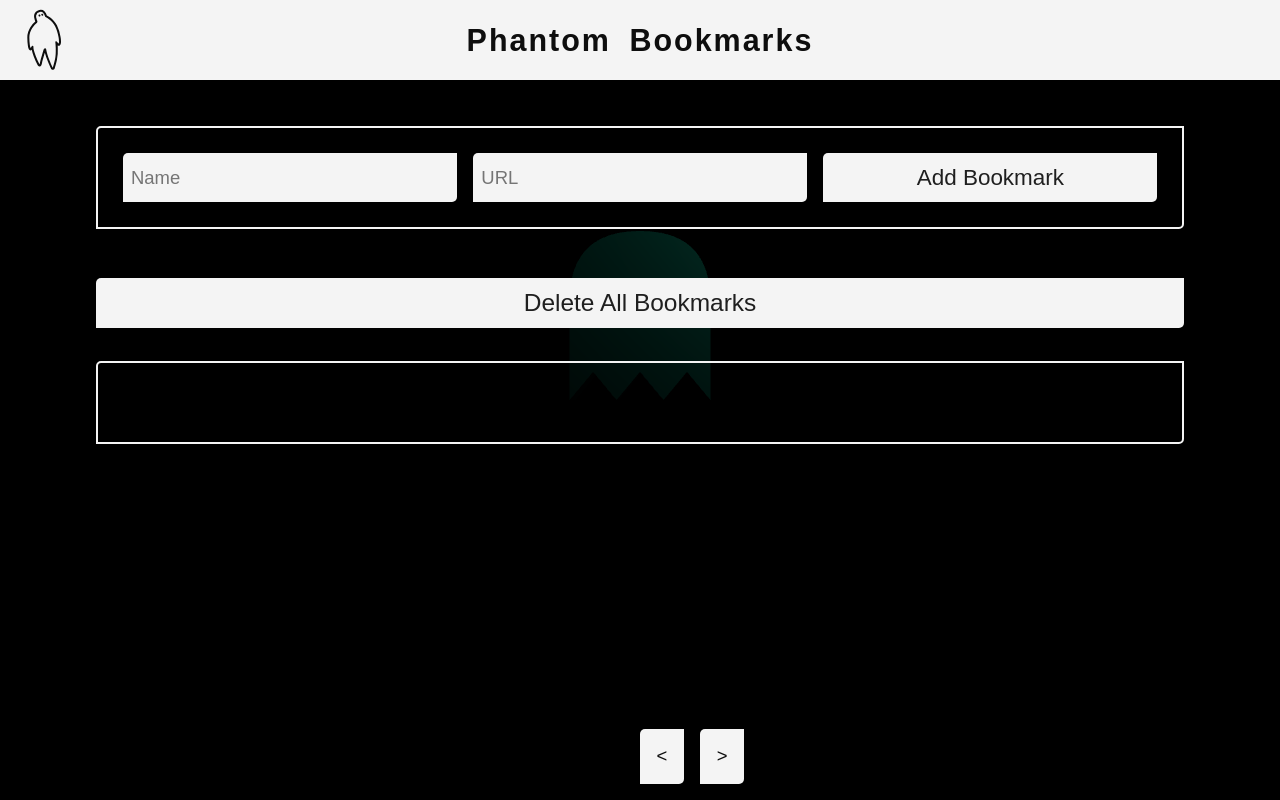
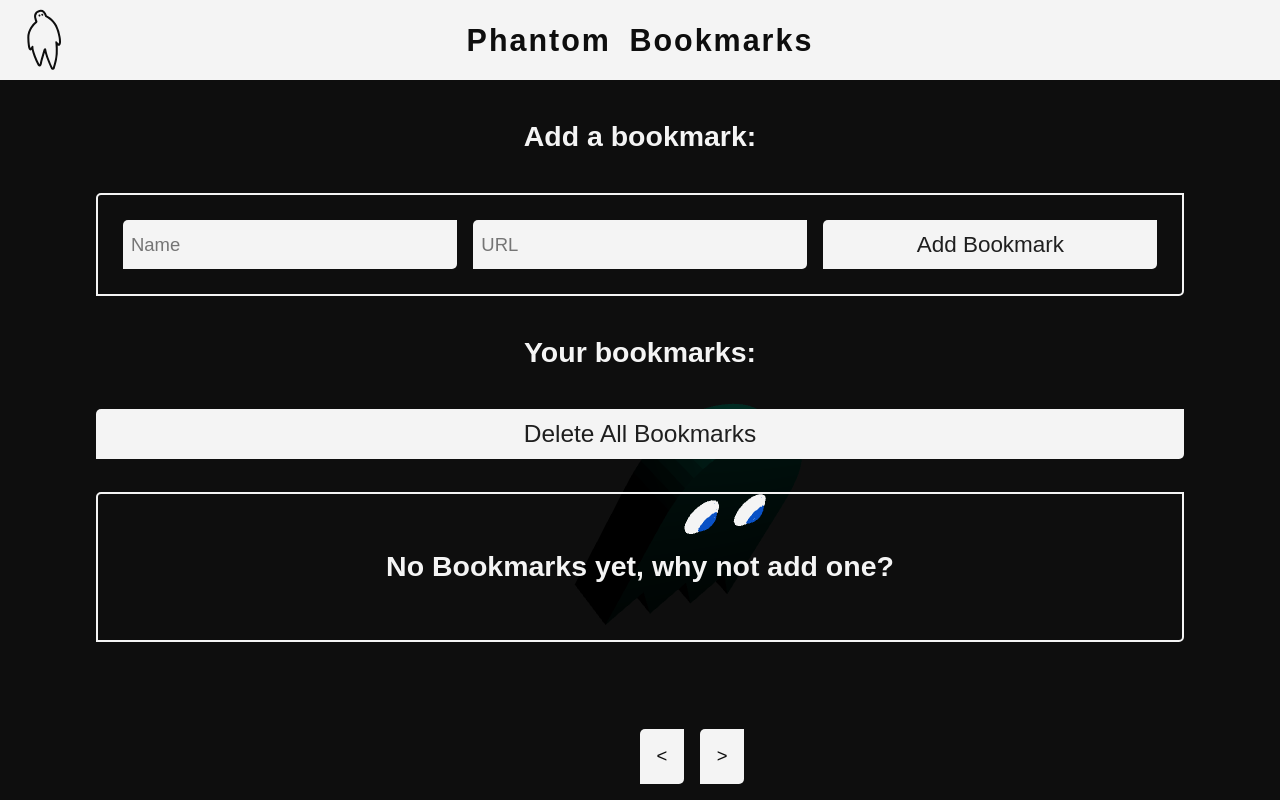
Before and after one commit to AJCJ1/phantomsbookmarkproject, a React (Vite) app: page / in a window 1280 px wide. Built offline with nearby package versions, Linux system fonts and the light colour scheme.

Commit message:
Bashful follows your mouse

```diff
--- a/src/ThreeGhost.jsx
+++ b/src/ThreeGhost.jsx
@@ -1,33 +1,49 @@
-// import everything from Three.js npm package
+// import everything from the three.js package.
 import * as THREE from "three";
 
-const ThreeGhost = () => {
+const ThreeComponent = () => {
+  // run function to make ghost look at mouse on mousemove
+  window.addEventListener("mousemove", onDocumentMouseMove, false);
+
+  // create a scene in THREE.js and set the background color to app background color
+  const scene = new THREE.Scene();
+  scene.background = new THREE.Color(0x0e0e0e);
+
+  // create a perspective camera with a field of view of 50,
+  // aspect ratio of window inner width/height, and near and
+  // far clipping planes at 0.1 and 1000
+  const camera = new THREE.PerspectiveCamera(
+    50,
+    window.innerWidth / window.innerHeight,
+    0.1,
+    1000
+  );
+  // set the camera's initial position along the y-axis to 10
+  camera.position.y = 10;
+
+  // create a renderer with antialiasing enabled and set its size to the window's inner width and height
+  // antialias true to give smoother edges
+  const renderer = new THREE.WebGLRenderer({ antialias: true });
+  renderer.setSize(window.innerWidth, window.innerHeight);
+  // append the renderer's DOM element to the body of the document (canvas)
+  document.body.appendChild(renderer.domElement);
 
   // add an event listener to the window to handle resizing
   window.addEventListener("resize", () => {
     renderer.setSize(window.innerWidth, window.innerHeight);
     camera.aspect = window.innerWidth / window.innerHeight;
+    // also resize variables declared for mouse/ghost movement
+    windowHalfX = window.innerWidth / 2;
+    windowHalfY = window.innerHeight / 2;
     // update the camera's projection matrix
     camera.updateProjectionMatrix();
   });
-
-
-const scene = new THREE.Scene();
-const camera = new THREE.PerspectiveCamera( 75, window.innerWidth / window.innerHeight, 0.1, 1000 );
-
-// antialias allows edge smoothing, makes graphics look cleaner
-const renderer = new THREE.WebGLRenderer( { antialias: true } );
-renderer.setSize( window.innerWidth, window.innerHeight );
-document.body.appendChild( renderer.domElement );
-
-  const geometry = new THREE.BoxGeometry( 1, 1, 1 );
   // create a material for the ghost, that computes light at every pixel
   const material = new THREE.MeshPhongMaterial({
     color: 0x00fdc7,
     transparent: false,
     opacity: 8,
   });
-
   // Define the ghost shape
   // Define the rounded rectangle shape
   var ghostShape = new THREE.Shape();
@@ -54,7 +70,6 @@ document.body.appendChild( renderer.domElement );
   ghostShape.lineTo(x + width / 3, height - height);
   ghostShape.lineTo(x + width / 6, 2);
 
-
   // Extrude the ghost shape to create a 3D object, with depth 3 and no bevel
   var extrudeSettings = {
     steps: 1,
@@ -65,13 +80,11 @@ document.body.appendChild( renderer.domElement );
   // calls function to extrude shape
   var ghostGeometry = new THREE.ExtrudeGeometry(ghostShape, extrudeSettings);
   var ghost = new THREE.Mesh(ghostGeometry, material);
-
   // make the eyes
   var eyeGeometry = new THREE.SphereGeometry(1.8, 32, 32);
   var irisGeometry = new THREE.SphereGeometry(1, 32, 32);
   var eyeMaterial = new THREE.MeshBasicMaterial({ color: 0xf4f4f4 });
   var irisMaterial = new THREE.MeshBasicMaterial({ color: 0x0951c6 });
-
   // makes the blue iris mesh
   var irisLeft = new THREE.Mesh(irisGeometry, irisMaterial);
   irisLeft.position.set(x + 3.2, y + 11.9, 2.5);
@@ -93,25 +106,41 @@ document.body.appendChild( renderer.domElement );
   // add group to the canvas scene
   scene.add(ghostGroup);
 
-
-  // add group to the canvas scene
-  scene.add(ghostGroup);
-
-  camera.position.z = 40;
-
   // new light to shine on ghost, white, 3 intensity and 100 distance
   var light = new THREE.PointLight(0xffffff, 3, 100);
-  light.position.set(45, 50, 50);
+  light.position.set(50, 50, 50);
   scene.add(light);
 
+  camera.position.z = 50;
 
+  // create mouse vector and set position to 0 by default
+  let target = new THREE.Vector3();
+  let mouseX = 50,
+    mouseY = 50;
+  // define center point of screen
+  let windowHalfX = window.innerWidth / 2;
+  let windowHalfY = window.innerHeight / 2 + 100;
+
+  // finds mouse position on move
+  function onDocumentMouseMove(event) {
+    mouseX = event.clientX - windowHalfX;
+    mouseY = event.clientY - windowHalfY;
+  }
   // function to animate the scene using requestAnimationFrame API
   function animate() {
     requestAnimationFrame(animate);
+    // update the target x and y position based on mouse position
+    target.x += (mouseX - target.x) * 0.3;
+    target.y += (-mouseY - target.y) * 0.3;
+    // keep the target z position to be the same as camera position z
+    target.z = camera.position.z;
+    // make the ghostGroup look at the updated target position
+    ghostGroup.lookAt(target);
+    // render the scene with updated camera position and ghost group
     renderer.render(scene, camera);
   }
   // start the animation
   animate();
-}
+};
 
-export default ThreeGhost
+export default ThreeComponent;
--- a/src/styles/index.css
+++ b/src/styles/index.css
@@ -11,7 +11,13 @@ the padding and border in total width and height. */
   font-family: 'Alata', sans-serif;
   font-size: calc(8px + 6 * ((100vw - 320px) / 680));
 }
-
+/* "add bookmark" and "your bookmarks" */
+h2 {
+  font-size: calc(20px + 6 * ((100vw - 320px) / 680));
+  color: #F4F4F4;
+  text-align: center;
+  padding: 1rem;
+}
 /* Simple title banner */
 .title {
   font-size: calc(22px + 6 * ((100vw - 320px) / 680));
```
Also changed, not shown: src/App.jsx (+2 -0 lines). Lines whose indentation alone changed are shown as unchanged.
